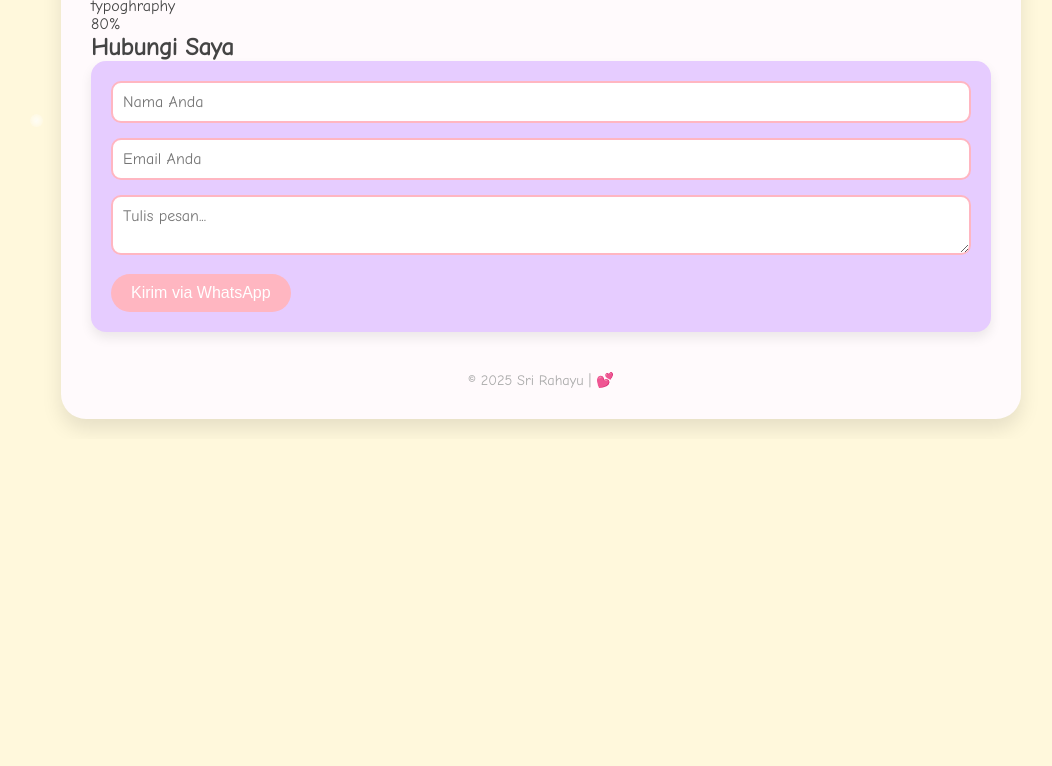
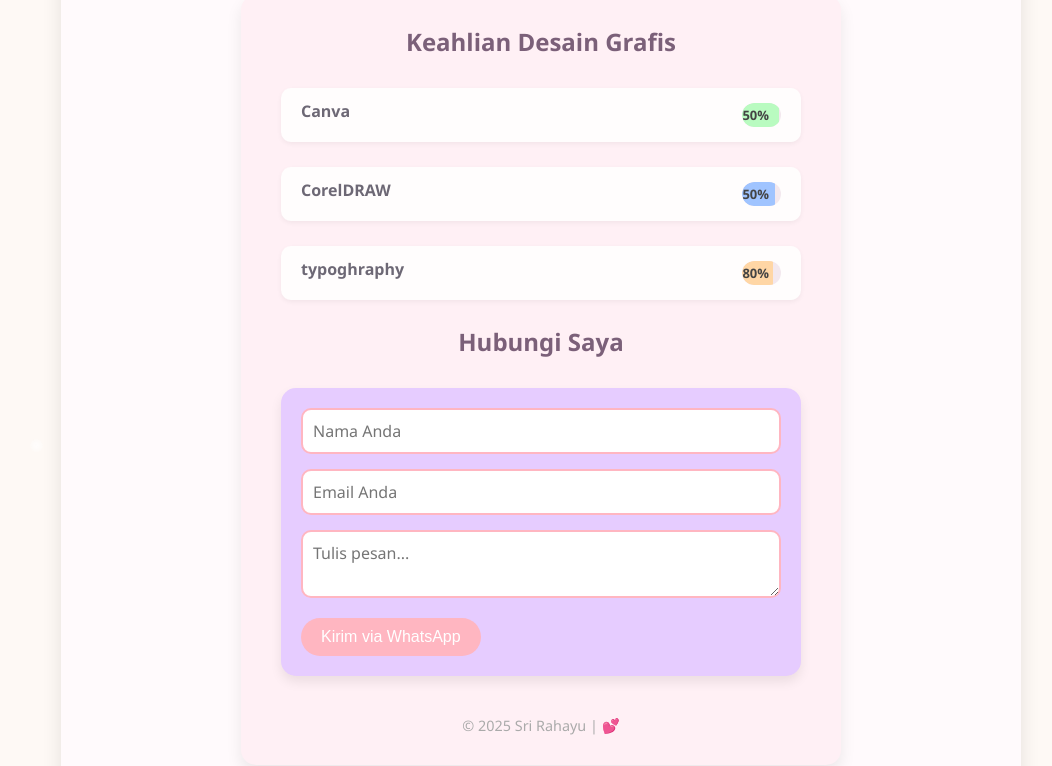
Before and after one commit to srirahayuportofolio/portofolio-sri-rahayu, a plain HTML site: page index.html in a window 1280 px wide. Shown: the part 940-1706 px from the top of the page, without its empty margins (99-1151 px from the left). Before the commit the page ends 1379 px from the top, so only its background shows below. Drawn offline with Linux system fonts and the light colour scheme.

Commit message:
Update style.css
tambahan

```diff
--- a/style.css
+++ b/style.css
@@ -158,3 +158,139 @@ footer {
     opacity: 0;
   }
 }
+@keyframes sparkle {
+  0% {
+    transform: translateY(0) scale(1);
+    opacity: 1;
+  }
+  100% {
+    transform: translateY(-200px) scale(0.5);
+    opacity: 0;
+  }
+}
+body {
+  font-family: 'Segoe UI', sans-serif;
+  background-color: #fef6f9;
+  padding: 50px;
+  color: #444;
+}
+
+.skills {
+  max-width: 600px;
+  margin: 0 auto;
+  background-color: #fff0f5;
+  border-radius: 15px;
+  padding: 30px 40px;
+  box-shadow: 0 8px 16px rgba(0, 0, 0, 0.08);
+}
+
+.skills h2 {
+  text-align: center;
+  color: #7b6079;
+  margin-bottom: 30px;
+  font-size: 24px;
+}
+
+.skill {
+  display: flex;
+  justify-content: space-between;
+  align-items: center;
+  background-color: #fffdfd;
+  padding: 12px 20px;
+  border-radius: 10px;
+  margin-bottom: 15px;
+  box-shadow: 0 2px 5px rgba(0,0,0,0.05);
+}
+
+.tool-name {
+  font-weight: 600;
+  font-size: 16px;
+  color: #6d6875;
+}
+
+.level {
+  padding: 5px 15px;
+  border-radius: 20px;
+  font-size: 13px;
+  font-weight: bold;
+  text-transform: uppercase;
+  letter-spacing: 0.5px;
+}
+body {
+  font-family: 'Segoe UI', sans-serif;
+  background-color: #fef9f5;
+  padding: 50px;
+  color: #444;
+}
+
+.skills {
+  max-width: 600px;
+  margin: 0 auto;
+  background-color: #fff0f5;
+  border-radius: 15px;
+  padding: 30px 40px;
+  box-shadow: 0 8px 16px rgba(0, 0, 0, 0.08);
+}
+
+.skills h2 {
+  text-align: center;
+  color: #7b6079;
+  margin-bottom: 30px;
+  font-size: 24px;
+}
+
+.skill {
+  margin-bottom: 25px;
+}
+
+.skill span {
+  display: block;
+  font-weight: 600;
+  margin-bottom: 8px;
+  color: #6d6875;
+}
+
+.progress {
+  background-color: #f3e8ee;
+  border-radius: 12px;
+  overflow: hidden;
+  height: 24px;
+}
+
+.progress-bar {
+  height: 100%;
+  text-align: right;
+  padding-right: 12px;
+  line-height: 24px;
+  font-size: 13px;
+  font-weight: bold;
+  color: #444;
+  border-radius: 12px 0 0 12px;
+  transition: width 0.4s ease-in-out;
+}
+
+/* Pastel colors for each tool */
+.canva {
+  width: 95%;
+  background-color: #b9fbc0;
+}
+
+.corel {
+  width: 85%;
+  background-color: #a0c4ff;
+}
+
+.illustrator {
+  width: 80%;
+  background-color: #ffd6a5;
+}
+
+.figma {
+  width: 75%;
+  background-color: #e0aaff;
+}
+
+.photoshop {
+  width: 70%;
+  background-color: #caffbf;
+}
```
